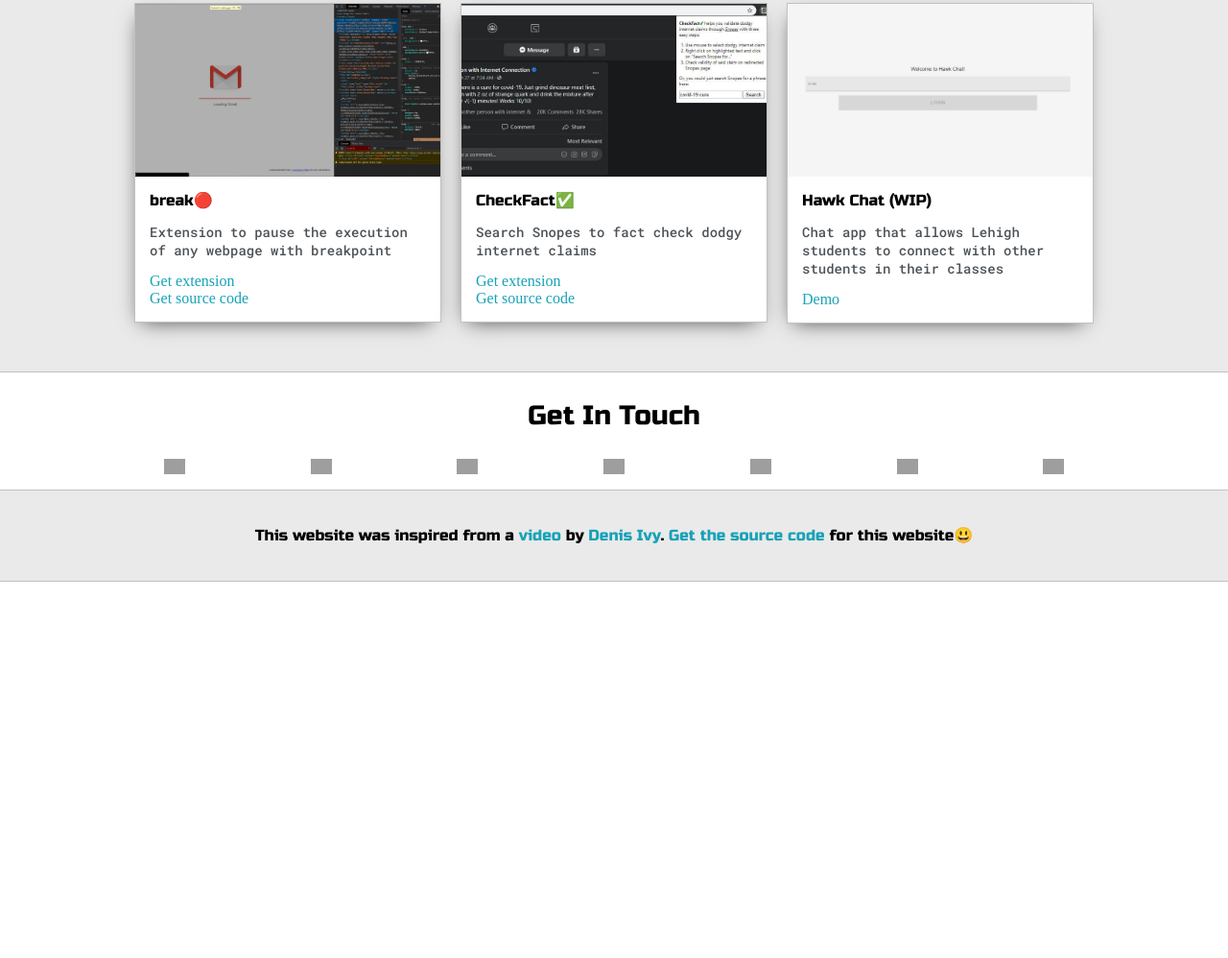
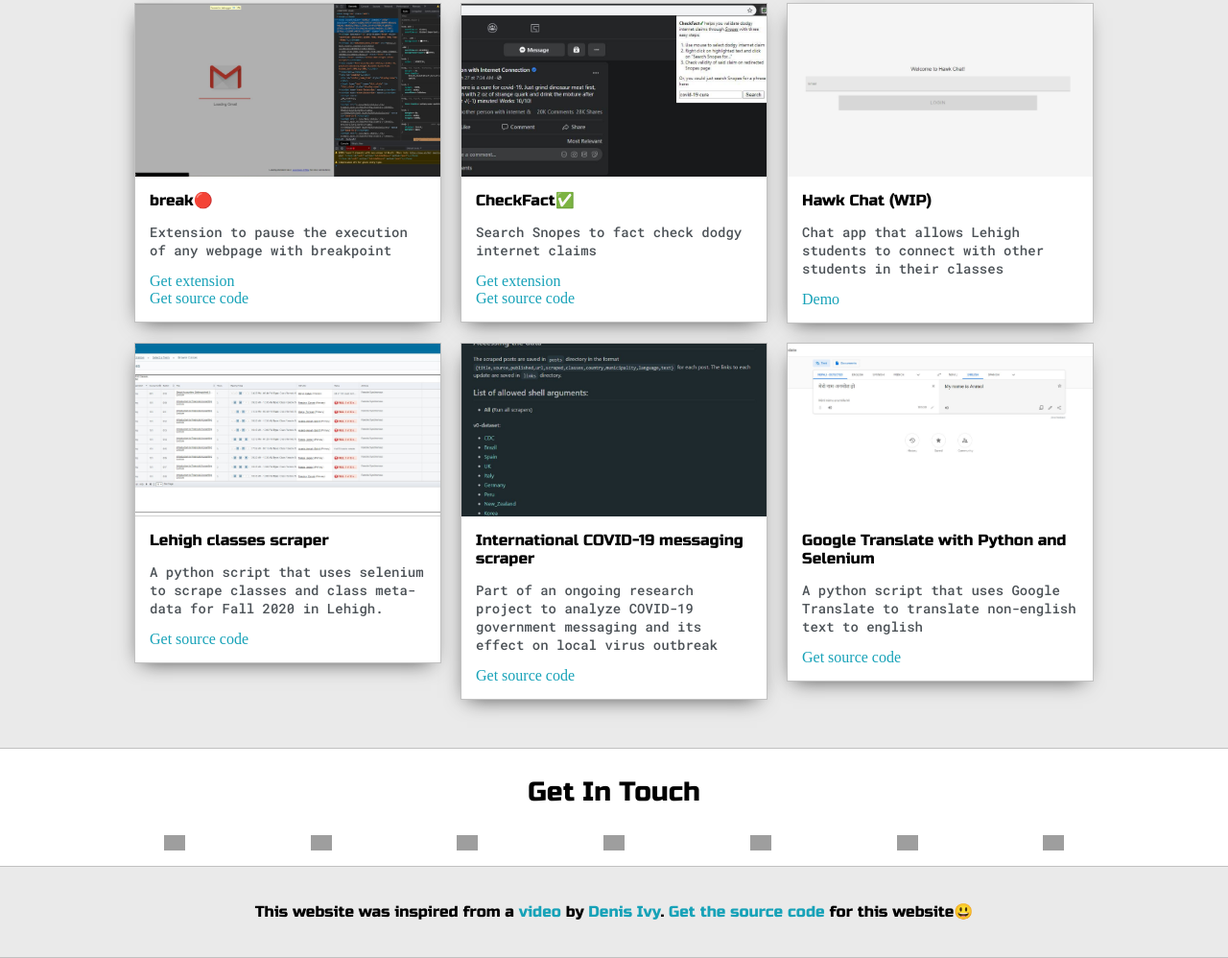
Before and after one commit to anmolshres/anmolshres, a plain HTML site: page personal_website/index.html in a window 1280 px wide. Shown: the part 1742-2740 px from the top of the page at 96% size. Before the commit the page ends 2348 px from the top, so only its background shows below. Drawn offline with Linux system fonts and the light colour scheme; grey boxes are pictures that could not be loaded.

Commit message:
add more content to recent projects

```diff
--- a/personal_website/index.html
+++ b/personal_website/index.html
@@ -385,7 +385,55 @@
                 >
               </div>
             </div>
+		  </div>
+
+		  <div>
+            <div class="post">
+              <img class="thumbnail" src="images/screen4.JPG" alt="screen4" />
+              <div class="post-preview">
+                <h6 class="post-title">Lehigh classes scraper</h6>
+                <p class="post-intro">
+					A python script that uses selenium to scrape classes and class meta-data for Fall 2020 in Lehigh.
+                </p>
+                <a href="https://github.com/shresshres/lehigh-classes-scraper" target="_blank"
+                  >Get source code</a
+                >
+              </div>
+            </div>
+		  </div>
+
+		  <div>
+            <div class="post">
+              <img class="thumbnail" src="images/screen5.JPG" alt="screen5" />
+              <div class="post-preview">
+                <h6 class="post-title">International COVID-19 messaging scraper</h6>
+                <p class="post-intro">
+                  Part of an ongoing research project to analyze COVID-19 government messaging and its effect on local virus outbreak
+                </p>
+                <a href="https://github.com/shresshres/all-international-government-website-scrapers" target="_blank"
+                  >Get source code</a
+                >
+              </div>
+            </div>
+		  </div>
+
+		  <div>
+            <div class="post">
+              <img class="thumbnail" src="images/screen6.JPG" alt="screen6" />
+              <div class="post-preview">
+                <h6 class="post-title">Google Translate with Python and Selenium</h6>
+                <p class="post-intro">
+					A python script that uses Google Translate to translate non-english text to english
+                </p>
+                <a href="https://github.com/shresshres/googletranslate-with-selenium" target="_blank"
+                  >Get source code</a
+                >
+              </div>
+            </div>
           </div>
+        </div>
+        </div>
+        </div>
         </div>
       </div>
     </section>
```
Also changed, not shown: personal_website/images/screen4.JPG (added), personal_website/images/screen5.JPG (added), personal_website/images/screen6.JPG (added).
